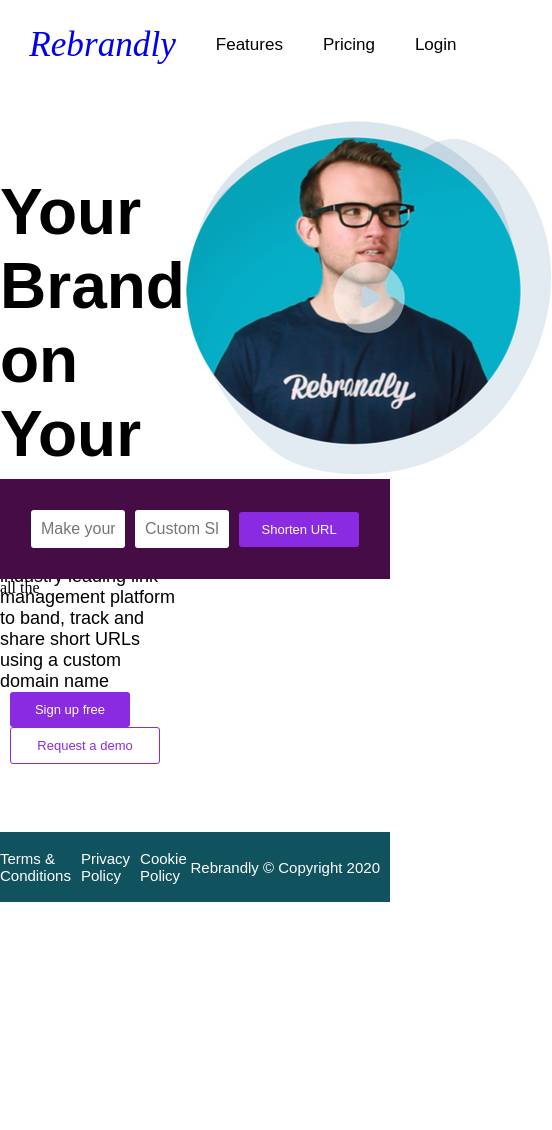
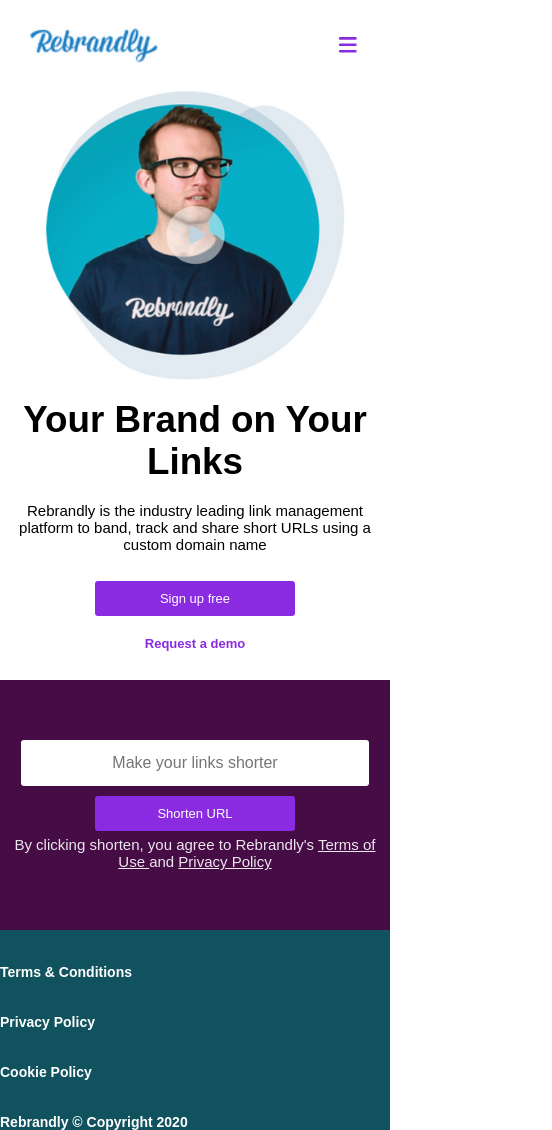
Before and after one commit to Aoyetibo557/headway-react-assessment, a React (Create React App) app: page / in a window 390 px wide. Shown: the whole page, 552 px wide, since content can reach past the window. Before the commit the page ends 902 px from the top, so only its background shows below. Built offline with nearby package versions, Linux system fonts and the light colour scheme.

Commit message:
Mobile Responsive Added responsive designs to the landing page

```diff
--- a/package.json
+++ b/package.json
@@ -12,6 +12,7 @@
     "graphql": "16.5.0",
     "react": "18.0.0",
     "react-dom": "18.0.0",
+    "react-icons": "4.3.1",
     "react-router": "6.3.0",
     "react-router-dom": "6.3.0",
     "react-scripts": "4.0.0"
--- a/src/components/CustomForm.js
+++ b/src/components/CustomForm.js
@@ -22,13 +22,21 @@
           placeholder="Custom Slug"
           value={slug}
           onInput={(e) => setSlug(e.target.value)}
-          className="customform__input"
+          className="slug customform__input"
         />
 
-        <button type="submit" className="btn primary__btn">
+        <button type="submit" className="btn primary__btn btn__responsive">
           Shorten URL
         </button>
       </form>
+
+      <div>
+        <p>
+          {" "}
+          By clicking shorten, you agree to Rebrandly's{" "}
+          <span> Terms of Use </span> and <span>Privacy Policy </span>
+        </p>
+      </div>
     </div>
   );
 }
--- a/src/components/Header.js
+++ b/src/components/Header.js
@@ -1,29 +1,49 @@
 import React from "react";
 import "./styles.css";
-
+import AppLogo from "../assets/logo.png";
+import { HiMenu } from "react-icons/hi";
 function Header() {
   ///BEM naming convention
   return (
     <header className="header">
       <section className="header__container">
-        <div className="header__left">
+        <nav className="header__nav">
           <a className="header__logo" title="Logo" href="/">
             {" "}
-            Rebrandly
+            <img className="header__logo-img" src={AppLogo} alt="AppLogo" />
           </a>
-          <nav>
+
+          <div>
+            <HiMenu className="menubar" />
+          </div>
+
+          <div className="nav__left">
             <a className="header__link" href="/">
               Features
             </a>
             <a className="header__link" href="/">
+              Donations
+            </a>
+            <a className="header__link" href="/">
               Pricing
             </a>
-          </nav>
-        </div>
+            <a className="header__link" href="/">
+              Enterprise
+            </a>
+          </div>
 
-        <a className="header__link" href="/">
-          Login
-        </a>
+          <div className="nav__right">
+            <a className="header__link" href="/">
+              Login
+            </a>
+            <a className="header__link" href="/">
+              Sign up
+            </a>
+            <button type="submit" className="btn secondary__btn">
+              Get a quote{" "}
+            </button>
+          </div>
+        </nav>
       </section>
     </header>
   );
--- a/src/components/styles.css
+++ b/src/components/styles.css
@@ -14,6 +14,17 @@
   justify-content: space-between;
 }
 
+.menubar {
+  display: none;
+}
+
+.header__nav {
+  width: 100%;
+  display: flex;
+  align-items: center;
+  justify-content: space-between;
+}
+
 .header__left {
   display: flex;
   flex-direction: row;
@@ -22,11 +33,14 @@
 }
 
 .header__logo {
-  font-size: 2.2rem;
-  text-decoration: none;
-  font-style: italic;
+  display: flex;
+  align-items: center;
 }
-
+.header__logo-img {
+  width: 130px;
+  height: 130px;
+  object-fit: contain;
+}
 .header__link {
   text-decoration: none;
   color: #000;
@@ -44,7 +58,7 @@
 /* Form Styles */
 .customform {
   display: flex;
-  flex-direction: row;
+  flex-direction: column;
   align-items: center;
   justify-content: center;
   background-color: rgb(70, 12, 70);
@@ -61,6 +75,18 @@
   font-size: 16px;
   font-weight: 400;
   font-family: Arial, Helvetica, sans-serif;
+}
+
+.customform div p {
+  opacity: 0.9;
+  color: #fff;
+  margin-top: 10px;
+  font-size: 14px;
+  font-family: Arial, Helvetica, sans-serif;
+}
+
+.customform div p span {
+  text-decoration: underline;
 }
 
 .geturls {
@@ -91,3 +117,95 @@
   font-size: 15px;
   margin-right: 10px;
 }
+
+/* rESPONSIVE sTYLES */
+
+@media only screen and (max-width: 768px) {
+  .header {
+  }
+
+  .menubar {
+    display: block;
+    font-size: 1.6rem;
+    color: blueviolet;
+  }
+  .nav__left,
+  .nav__right {
+    display: none;
+  }
+  .customform {
+    display: flex;
+    flex-direction: column;
+    align-items: center;
+    justify-content: center;
+    background-color: rgb(70, 12, 70);
+    height: 250px;
+  }
+
+  .customform form {
+    display: flex;
+    flex-direction: column;
+    align-items: center;
+    width: 100%;
+  }
+  .customform__input {
+    padding: 8px;
+    margin-left: 0px;
+    outline: none;
+    border: none;
+    border-radius: 3px;
+    width: 85%;
+    height: 30px;
+    font-size: 16px;
+    font-weight: 400;
+    font-family: Arial, Helvetica, sans-serif;
+  }
+
+  .customform__input:placeholder-shown {
+    text-align: center;
+  }
+
+  .slug {
+    display: none;
+  }
+
+  .customform div p {
+    text-align: center;
+    margin-top: 5px;
+    font-size: 15px;
+  }
+
+  .geturls {
+    display: none;
+  }
+
+  .footer {
+    height: 200px;
+    display: flex;
+    flex-direction: column;
+    align-items: flex-start;
+    justify-content: space-evenly;
+  }
+
+  .footer div {
+    width: 100%;
+    height: 100%;
+    display: flex;
+    flex-direction: column;
+    justify-content: space-evenly;
+  }
+
+  .footer__link,
+  .footer p {
+    color: #fff;
+    text-decoration: none;
+    font-family: Arial, Helvetica, sans-serif;
+    font-size: 14px;
+    font-weight: 600;
+    margin-right: 10px;
+  }
+
+  .btn__responsive {
+    width: 90%;
+  }
+}
--- a/src/pages/LandingPage.js
+++ b/src/pages/LandingPage.js
@@ -32,7 +32,7 @@
         </article>
 
         <div>
-          <img src={PersonImage} alt="Person" />
+          <img className="landingpage__img" src={PersonImage} alt="Person" />
         </div>
       </section>
 
--- a/src/pages/styles.css
+++ b/src/pages/styles.css
@@ -18,11 +18,11 @@
   flex-direction: column;
   justify-content: space-evenly;
   width: 50vw;
-  height: 250px;
+  height: 300px;
 }
 
 .landingpage__article h3 {
-  font-size: 4rem;
+  font-size: 3.5rem;
   font-weight: 600;
   font-family: Arial, Helvetica, sans-serif;
 }
@@ -72,3 +72,47 @@
   background-color: blueviolet;
   color: #fff;
 }
+
+@media only screen and (max-width: 768px) {
+  .landingpage__body {
+    margin-top: 0px;
+    flex-direction: column-reverse;
+  }
+
+  .landingpage__article {
+    width: 100%;
+    height: 300px;
+  }
+
+  .landingpage__article h3 {
+    font-size: 2.3rem;
+    text-align: center;
+    font-weight: 700;
+  }
+
+  .landingpage__article p {
+    text-align: center;
+    font-size: 15px;
+  }
+
+  .landingpage__body div {
+    display: flex;
+    flex-direction: column;
+    align-items: center;
+  }
+
+  .landingpage__img {
+    width: 300px;
+    object-fit: contain;
+  }
+
+  .btn {
+    margin-top: 10px;
+    width: 200px;
+  }
+
+  .secondary__btn {
+    border: none !important;
+    font-weight: 600;
+  }
+}
```
Also changed, not shown: src/assets/logo.png (added).
